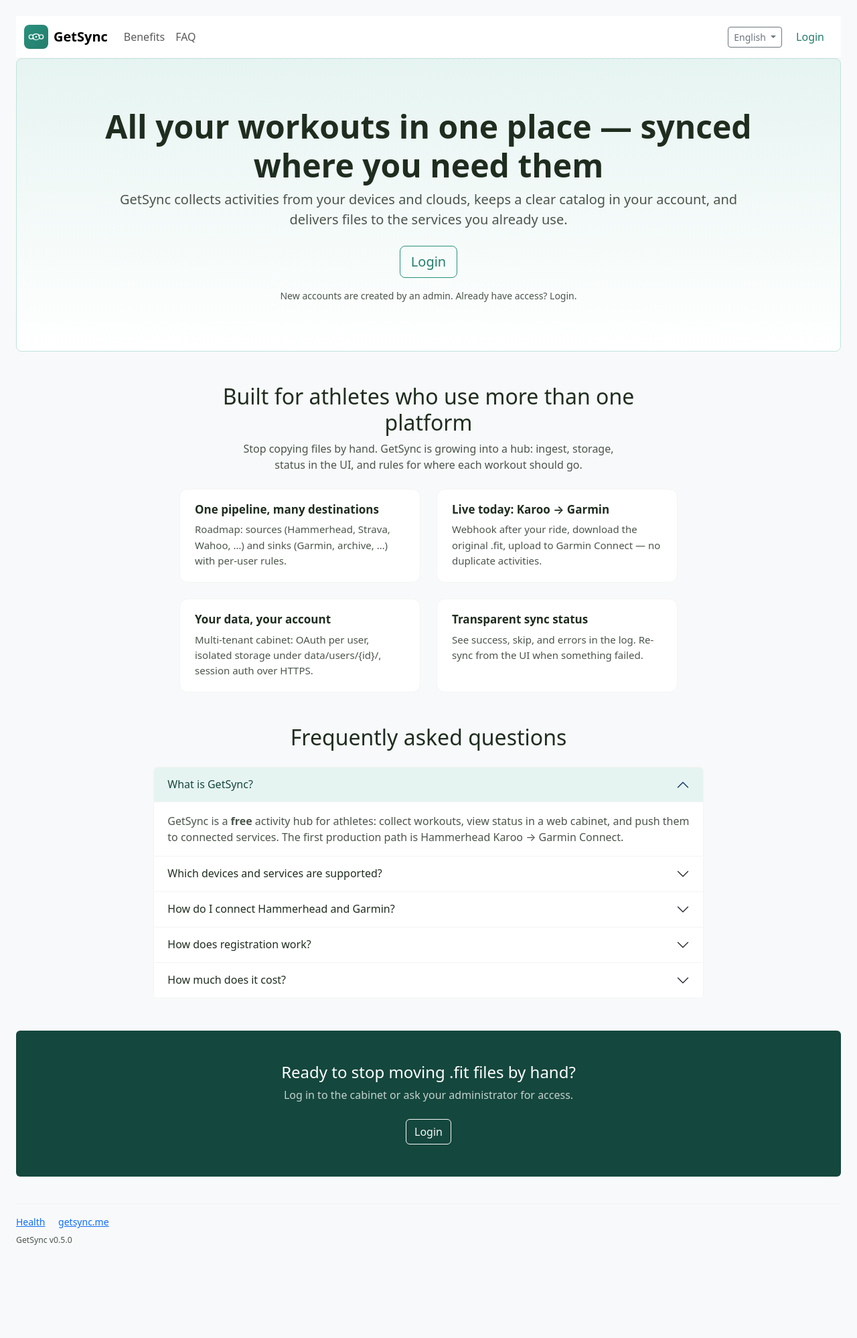
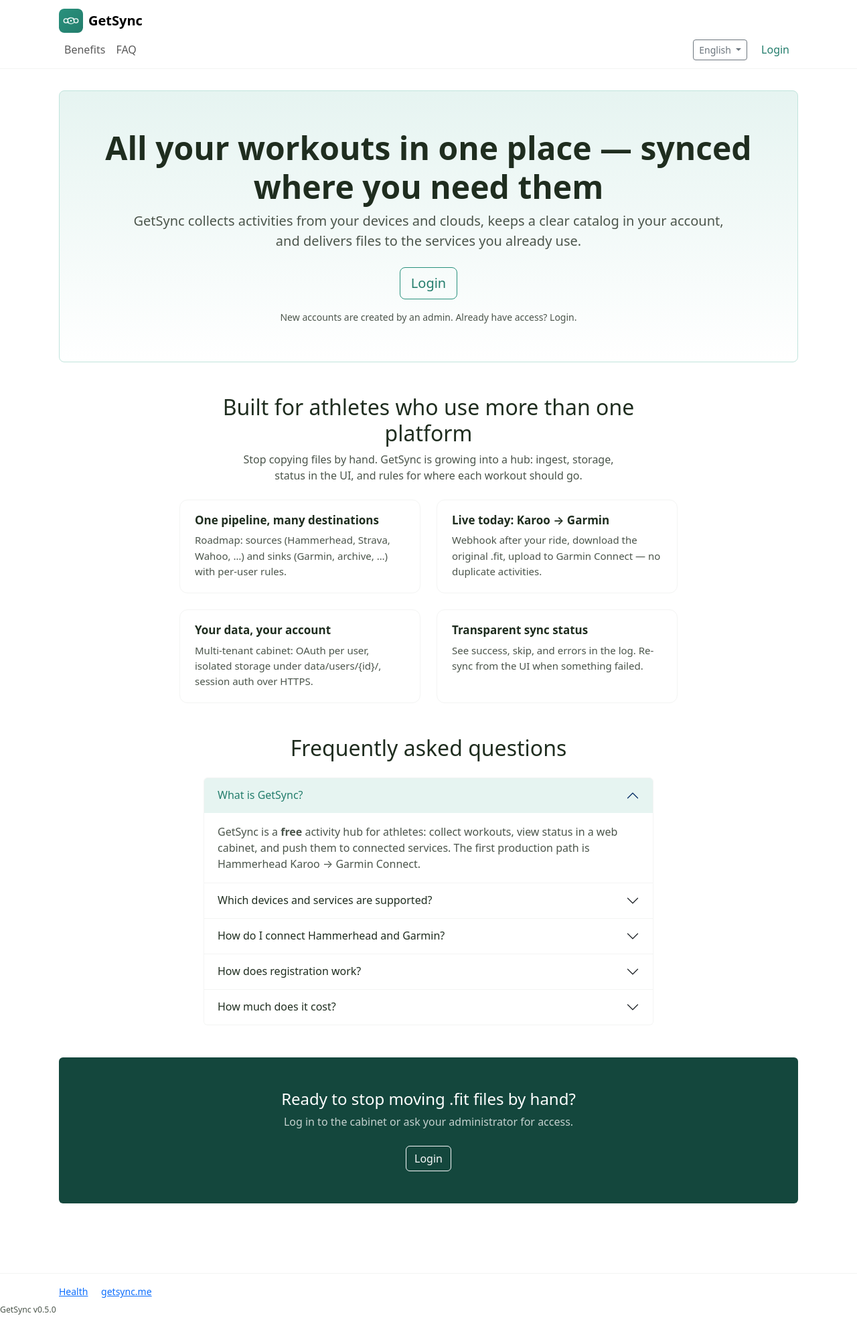
Before and after one commit to segallar/fit-sinc, a FastAPI app: page / in a window 1280 px wide. Shown: the whole page at 67% size. Before the commit the page ends 1859 px from the top, so only its background shows below. Run offline with FastAPI, Linux system fonts and the light colour scheme.

Commit message:
style(web): отступы лендинга как fitsync.io и rgb кнопок
Контент max-width 72rem с padding 1.5rem; btn-primary rgb(41 145 125).

Co-authored-by: Cursor <cursoragent@cursor.com>

```diff
--- a/getsync/web/static/app.css
+++ b/getsync/web/static/app.css
@@ -4,7 +4,7 @@
 [data-bs-theme="light"] {
   --getsync-primary-50: #e6f4f1;
   --getsync-primary-100: #c0e4dc;
-  --getsync-primary-600: #29917d;
+  --getsync-primary-600: rgb(41, 145, 125);
   --getsync-primary-700: #237d6c;
   --getsync-primary-900: #14473d;
   --getsync-text: #1f2d1f;
@@ -32,6 +32,26 @@
 body {
   min-height: 100vh;
   color: var(--getsync-text);
+}
+
+/* Landing layout — horizontal gutters like fitsync.io (container + px-6) */
+.getsync-site-inner {
+  width: 100%;
+  max-width: 72rem;
+  margin-inline: auto;
+  padding-inline: 1.5rem;
+}
+
+.getsync-site-main {
+  padding-block: 2rem 2.5rem;
+}
+
+.getsync-site .getsync-footer {
+  padding-bottom: 2rem;
+}
+
+.getsync-faq {
+  max-width: 42rem;
 }
 
 .getsync-brand-sub {
@@ -93,8 +113,8 @@ body {
 }
 
 .btn-primary {
-  --bs-btn-bg: var(--getsync-primary-600);
-  --bs-btn-border-color: var(--getsync-primary-600);
+  --bs-btn-bg: rgb(41, 145, 125);
+  --bs-btn-border-color: rgb(41, 145, 125);
   --bs-btn-hover-bg: var(--getsync-primary-700);
   --bs-btn-hover-border-color: var(--getsync-primary-700);
   --bs-btn-active-bg: var(--getsync-primary-700);
@@ -103,11 +123,19 @@ body {
 
 .btn-outline-primary {
   --bs-btn-color: var(--getsync-primary-700);
-  --bs-btn-border-color: var(--getsync-primary-600);
-  --bs-btn-hover-bg: var(--getsync-primary-600);
-  --bs-btn-hover-border-color: var(--getsync-primary-600);
+  --bs-btn-border-color: rgb(41, 145, 125);
+  --bs-btn-hover-bg: rgb(41, 145, 125);
+  --bs-btn-hover-border-color: rgb(41, 145, 125);
+  --bs-btn-hover-color: #fff;
   --bs-btn-active-bg: var(--getsync-primary-700);
   --bs-btn-active-border-color: var(--getsync-primary-700);
+  --bs-btn-active-color: #fff;
+}
+
+.getsync-site .accordion-button:not(.collapsed) {
+  background-color: var(--getsync-primary-50);
+  color: var(--getsync-primary-700);
+  box-shadow: none;
 }
 
 .text-muted {
--- a/getsync/web/templates/layouts/base.html
+++ b/getsync/web/templates/layouts/base.html
@@ -13,8 +13,8 @@
   <script src="https://unpkg.com/htmx.org@2.0.4" defer></script>
   {% block head_extra %}{% endblock %}
 </head>
-<body class="bg-light d-flex flex-column min-vh-100">
-  <div class="{% block container_class %}container{% endblock %} py-4 flex-grow-1">
+<body class="{% block body_class %}bg-light{% endblock %} d-flex flex-column min-vh-100">
+  <div class="{% block container_class %}container{% endblock %}{% block container_padding %} py-4{% endblock %} flex-grow-1">
     {% block header %}
     <header class="d-flex align-items-center gap-3 mb-4">
       <img src="/static/icon.svg" alt="" width="48" height="48" class="rounded-3 shadow-sm">
--- a/getsync/web/templates/layouts/site.html
+++ b/getsync/web/templates/layouts/site.html
@@ -1,9 +1,11 @@
 {% extends "layouts/base.html" %}
-{% block container_class %}container-fluid px-3 px-lg-4{% endblock %}
+{% block body_class %}getsync-site bg-white{% endblock %}
+{% block container_class %}d-flex flex-column flex-grow-1 w-100{% endblock %}
+{% block container_padding %}{% endblock %}
 
 {% block header %}
-<header class="navbar navbar-expand-md navbar-light bg-white border-bottom sticky-top mb-0 px-0">
-  <div class="container-fluid">
+<header class="navbar navbar-expand-md navbar-light bg-white border-bottom sticky-top mb-0">
+  <div class="getsync-site-inner">
     <a href="/?lang={{ lang }}" class="navbar-brand d-flex align-items-center gap-2">
       <img src="/static/icon.svg" alt="" width="36" height="36" class="rounded-2">
       <span class="fw-semibold">GetSync</span>
@@ -17,7 +19,7 @@
         <li class="nav-item"><a class="nav-link" href="#benefits">{{ t.nav_benefits }}</a></li>
         <li class="nav-item"><a class="nav-link" href="#faq">{{ t.nav_faq }}</a></li>
       </ul>
-      <div class="d-flex flex-wrap align-items-center gap-2">
+      <div class="d-flex flex-wrap align-items-center gap-2 ms-md-auto">
         {% include "components/site_lang_dropdown.html" %}
         <a href="/app/login" class="btn btn-link text-decoration-none d-none d-sm-inline">{{ t.nav_login }}</a>
         {% if registration_open %}
@@ -30,5 +32,16 @@
 {% endblock %}
 
 {% block content %}
-{% block page_content %}{% endblock %}
+<main class="getsync-site-inner getsync-site-main">
+  {% block page_content %}{% endblock %}
+</main>
 {% endblock %}
+
+{% block footer_extra %}
+<div class="getsync-site-inner">
+  <nav class="mb-2">
+    <a href="/health" class="me-3">Health</a>
+    <a href="https://getsync.me">getsync.me</a>
+  </nav>
+</div>
+{% endblock %}
--- a/getsync/web/templates/pages/site/home.html
+++ b/getsync/web/templates/pages/site/home.html
@@ -4,7 +4,7 @@
 
 {% block page_content %}
 <section class="py-5 getsync-hero rounded-3 mb-5">
-  <div class="container py-4 text-center">
+  <div class="py-2 text-center">
     <h2 class="display-5 fw-bold">{{ t.hero_title }}</h2>
     <p class="lead text-muted mx-auto col-lg-10">{{ t.hero_lead }}</p>
     <div class="d-flex flex-column flex-sm-row gap-2 justify-content-center mt-4">
@@ -42,7 +42,7 @@
 
 <section id="faq" class="mb-5 scroll-mt-5">
   <h3 class="h2 text-center mb-4">{{ t.faq_title }}</h3>
-  <div class="accordion col-lg-8 mx-auto" id="faqAccordion">
+  <div class="accordion getsync-faq mx-auto" id="faqAccordion">
     {% for item in t.faq %}
     <div class="accordion-item">
       <h4 class="accordion-header">
@@ -76,10 +76,3 @@
   </div>
 </section>
 {% endblock %}
-
-{% block footer_extra %}
-<nav class="mb-2">
-  <a href="/health" class="me-3">Health</a>
-  <a href="https://getsync.me">getsync.me</a>
-</nav>
-{% endblock %}
```
